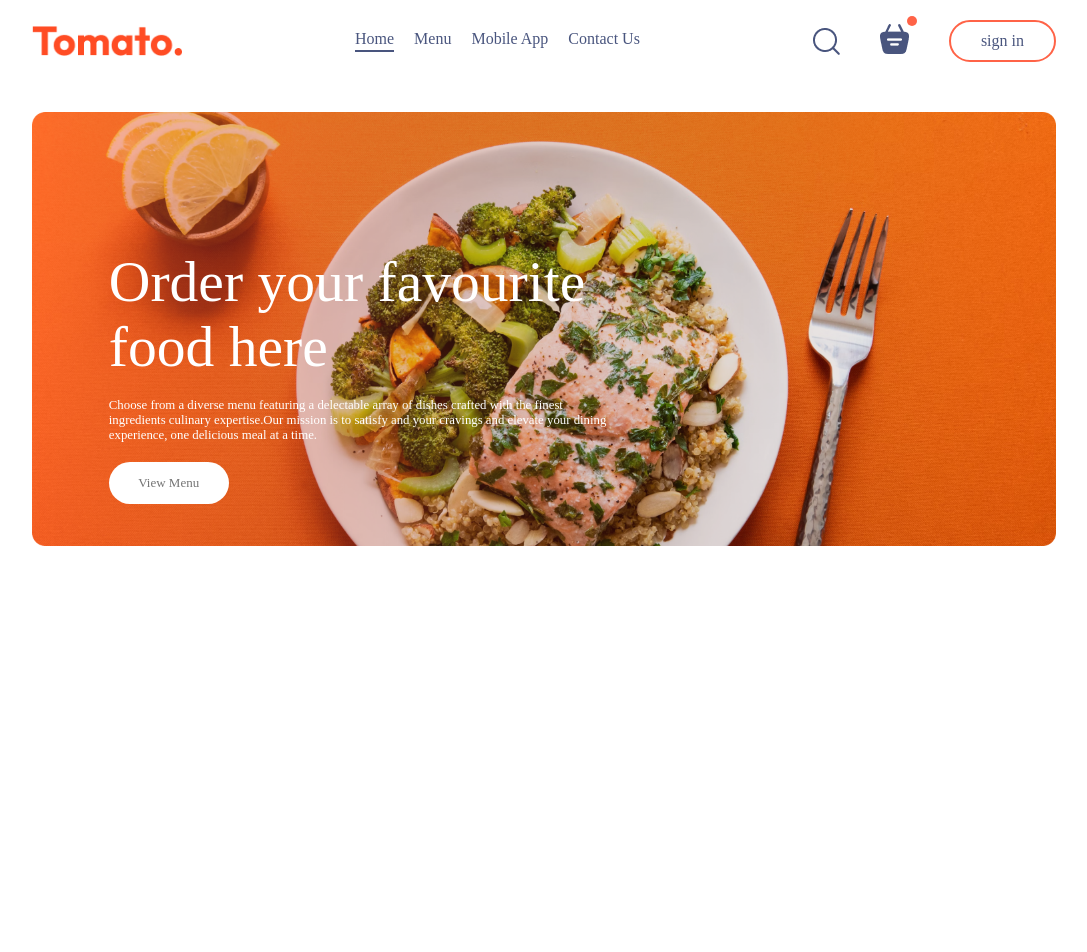
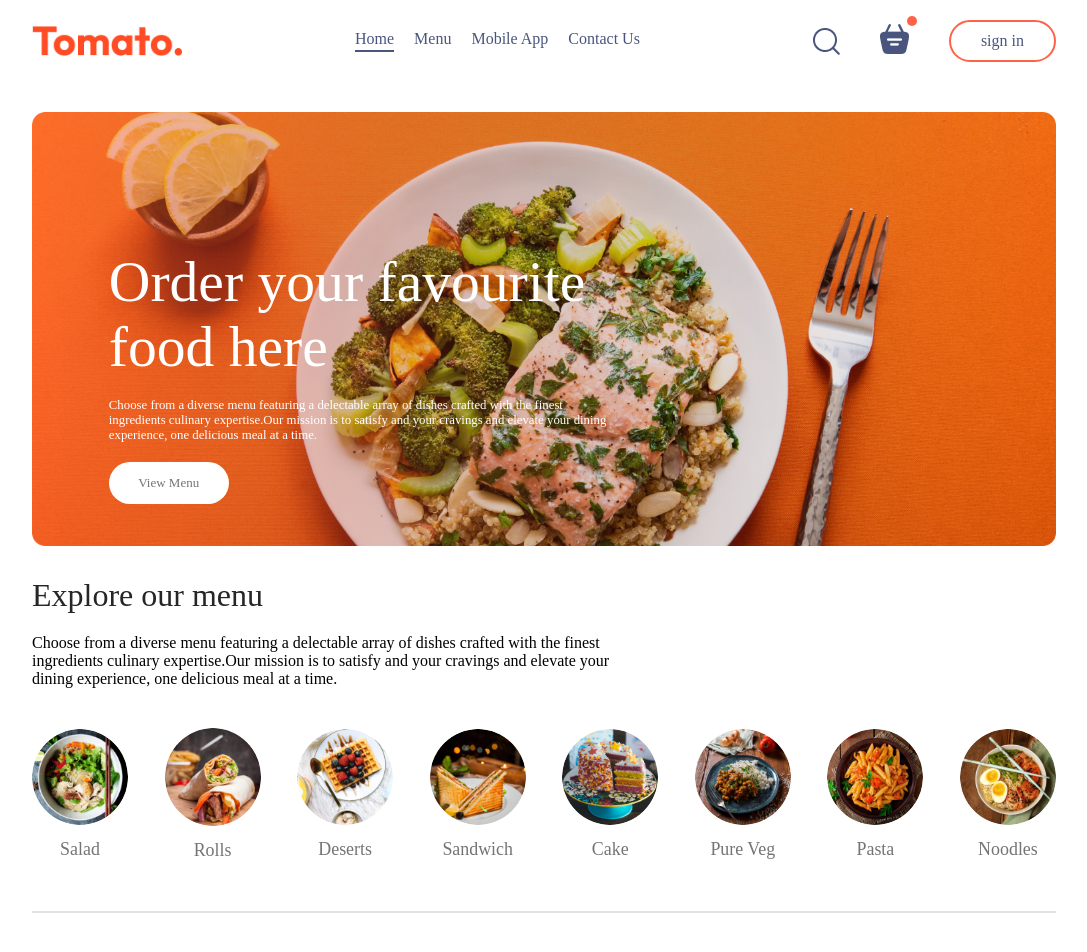
Before and after one commit to zlhshn/food_delivery, a React (Vite) app in the folder frontend/: page / in a window 1280 px wide. Shown: the top 952 px of the page, without its empty margins (96-1183 px from the left). Before the commit the page ends 800 px from the top, so only its background shows below. Built offline with nearby package versions, Linux system fonts and the light colour scheme.

Commit message:
feat: context structure and food items

```diff
--- a/frontend/src/components/ExplorerMenu/ExplorerMenu.css
+++ b/frontend/src/components/ExplorerMenu/ExplorerMenu.css
@@ -0,0 +1,54 @@
+.explore-menu {
+  display: flex;
+  flex-direction: column;
+  gap: 20px;
+}
+
+.explore-menu h1{
+    color: #262626;
+    font-weight: 500;
+}
+
+.explore-menu-text{
+    max-width: 60%;
+    columns: #808080;
+}
+
+.explore-menu-list{
+    display: flex;
+    justify-content: space-between;
+    align-items: center;
+    gap: 30px;
+    text-align: center;
+    margin: 20px 0;
+    overflow-x: scroll;
+}
+
+.explore-menu-list::-webkit-scrollbar{
+    display: none;
+}
+
+.explore-menu-list-item img{
+    width: 7.5vw;
+    min-width: 80px;
+    border-radius: 50%;
+    cursor: pointer;
+    transition: 0.2s;
+}
+.explore-menu-list-item p{
+    margin-top: 10px;
+    color: #747474;
+    font-size: max(1.4vw,16px);
+    cursor: pointer;
+}
+.explore-menu hr{
+    margin: 10px 0px;
+    height: 2px;
+    background-color: #e2e2e2;
+    border: none;
+}
+
+.explore-menu-list-item .active{
+    border: 4px solid tomato;
+    padding: 2px;
+}
--- a/frontend/src/components/ExplorerMenu/ExplorerMenu.jsx
+++ b/frontend/src/components/ExplorerMenu/ExplorerMenu.jsx
@@ -1,10 +1,38 @@
-import React from 'react'
-import "./ExplorerMenu.css"
+import React from "react";
+import "./ExplorerMenu.css";
+import { menu_list } from "../../assets/assets";
 
-const ExplorerMenu = () => {
+const ExplorerMenu = ({ category, setCategory }) => {
   return (
-    <div>ExplorerMenu</div>
-  )
-}
+    <div className="explore-menu" id="explore-menu">
+      <h1>Explore our menu</h1>
+      <p className="explore-menu-text">
+        Choose from a diverse menu featuring a delectable array of dishes
+        crafted with the finest ingredients culinary expertise.Our mission is to
+        satisfy and your cravings and elevate your dining experience, one
+        delicious meal at a time.
+      </p>
+      <div className="explore-menu-list">
+        {menu_list.map((item, index) => {
+          return (
+            <div
+              onClick={() =>
+                setCategory(prev =>
+                  prev === item.menu_name ? "All" : item.menu_name
+                )
+              }
+              key={index}
+              className="explore-menu-list-item"
+            >
+              <img className={category === item.menu_name? "active" : ""} src={item.menu_image} alt="" />
+              <p>{item.menu_name}</p>
+            </div>
+          );
+        })}
+      </div>
+      <hr />
+    </div>
+  );
+};
 
-export default ExplorerMenu
+export default ExplorerMenu;
--- /dev/null
+++ b/frontend/src/components/FoodDisplay/FoodDisplay.css
@@ -0,0 +1,16 @@
+.food-display{
+    margin-top: 30px;
+}
+
+.food-display h2{
+    font-size: max(2vw,24px);
+    font-weight: 600;
+}
+
+.food-display-list{
+    display: grid;
+    grid-template-columns: repeat(auto-fill,minmax(240px,1fr));
+    margin-top: 30px;
+    gap: 30px;
+    row-gap: 50px;
+}
--- /dev/null
+++ b/frontend/src/components/FoodDisplay/FoodDisplay.jsx
@@ -0,0 +1,33 @@
+import React, { useContext } from "react";
+import "./FoodDisplay.css";
+import { StoreContext } from "../../context/StoreContext";
+import FoodItem from "../FoodItem/FoodItem";
+
+const FoodDisplay = ({ category }) => {
+  const { food_list } = useContext(StoreContext);
+
+  return (
+    <div className="food-display" id="food-display">
+      <h2>Top dishes near you</h2>
+      <div className="food-display-list">
+        {food_list.map((item, index) => {
+          {
+            if ((category === "All" || category === item.category))
+              return (
+                <FoodItem
+                  key={index}
+                  id={item._id}
+                  name={item.name}
+                  description={item.description}
+                  price={item.price}
+                  image={item.image}
+                />
+              );
+          }
+        })}
+      </div>
+    </div>
+  );
+};
+
+export default FoodDisplay;
--- /dev/null
+++ b/frontend/src/components/FoodItem/FoodItem.css
@@ -0,0 +1,71 @@
+.food-item {
+  width: 100%;
+  margin: auto;
+  border-radius: 15px;
+  box-shadow: 0px 0px 10px #00000015;
+  transition: 0.3s;
+  animation: fadeIn 1s;
+}
+
+.food-item-image {
+  width: 100%;
+  border-radius: 15px 15px 0px 0px;
+}
+
+.food-item-info {
+  padding: 20px;
+}
+
+.food-item-name-rating {
+  display: flex;
+  justify-content: space-between;
+  align-items: center;
+  margin-bottom: 10px;
+}
+
+.food-item-name-rating p {
+  font-size: 20px;
+  font-weight: 500;
+}
+.food-item-name-rating img {
+  width: 70px;
+}
+.food-item-desc {
+  color: #676767;
+  font-size: 12px;
+}
+.food-item-price {
+  color: tomato;
+  font-size: 22px;
+  font-weight: 500;
+  margin: 10px 0px;
+}
+
+.food-item-img-container{
+    position: relative;
+}
+
+.food-item-img-container .add{
+position: absolute;
+width: 35px;
+bottom: 15px;
+right: 15px;
+cursor: pointer;
+border-radius: 50%;
+}
+
+.food-item-counter{
+    position: absolute;
+    bottom: 15px;
+    right: 15px;
+    display: flex;
+    align-items: center;
+    gap: 10px;
+    padding: 6px;
+    border-radius: 50px;
+    background-color: white;
+}
+
+.food-item-counter img{
+    width: 30px;
+}
--- /dev/null
+++ b/frontend/src/components/FoodItem/FoodItem.jsx
@@ -0,0 +1,50 @@
+import React, { useContext, useState } from "react";
+import "./FoodItem.css";
+import { assets } from "../../assets/assets";
+import { StoreContext } from "../../context/StoreContext";
+
+const FoodItem = ({ id, name, price, description, image }) => {
+
+
+  const { cartItems, setCartItems, addToCart, removeFromCart } =
+    useContext(StoreContext);
+  return (
+    <div className="food-item">
+      <div className="food-item-img-container">
+        <img className="food-item-image" src={image} alt="" />
+        {!cartItems[id] ? (
+          <img
+            className="add"
+            onClick={() => addToCart(id)}
+            src={assets.add_icon_white}
+            alt=""
+          />
+        ) : (
+          <div className="food-item-counter">
+            <img
+                 onClick={() => removeFromCart(id)}
+              src={assets.remove_icon_red}
+              alt=""
+            />
+            <p>{cartItems[id]}</p>
+            <img
+               onClick={() => addToCart(id)}
+              src={assets.add_icon_green}
+              alt=""
+            />
+          </div>
+        )}
+      </div>
+      <div className="food-item-info">
+        <div className="food-item-name-rating">
+          <p>{name}</p>
+          <img src={assets.rating_starts} alt="" />
+        </div>
+        <p className="food-item-desc">{description}</p>
+        <p className="food-item-price">${price}</p>
+      </div>
+    </div>
+  );
+};
+
+export default FoodItem;
--- /dev/null
+++ b/frontend/src/context/StoreContext.jsx
@@ -0,0 +1,42 @@
+import { createContext, useEffect, useState } from "react";
+import { food_list } from "../assets/assets";
+
+export const StoreContext = createContext(null);
+
+const StoreContextProvider = (props) => {
+
+const [cartItems,setCartItems] = useState({})
+
+const addToCart = (itemId)=>{
+    if(!cartItems[itemId]){
+        setCartItems((prev)=>({...prev,[itemId]:1}))
+        }
+        else{
+            setCartItems((prev)=>({...prev,[itemId]:prev[itemId]+1}))
+        }
+    }
+
+
+const removeFromCart =(itemId)=>{
+    setCartItems((prev)=>({...prev,[itemId]:prev[itemId]-1}))
+}
+
+useEffect(()=>{
+    // console.log(cartItems);
+},[cartItems])
+
+  const contextValue = {
+    food_list,
+    cartItems,
+    setCartItems,
+    addToCart,
+    removeFromCart
+  };
+  return (
+    <StoreContext.Provider value={contextValue}>
+      {props.children}
+    </StoreContext.Provider>
+  );
+};
+
+export default StoreContextProvider;
--- a/frontend/src/main.jsx
+++ b/frontend/src/main.jsx
@@ -1,11 +1,13 @@
-
 import { createRoot } from "react-dom/client";
 import App from "./App.jsx";
 import "./index.css";
-import {BrowserRouter} from  'react-router-dom';
+import { BrowserRouter } from "react-router-dom";
+import StoreContextProvider from "./context/StoreContext.jsx";
 
 createRoot(document.getElementById("root")).render(
   <BrowserRouter>
-    <App />
+    <StoreContextProvider>
+      <App />
+    </StoreContextProvider>
   </BrowserRouter>
 );
--- a/frontend/src/pages/Home/Home.jsx
+++ b/frontend/src/pages/Home/Home.jsx
@@ -1,11 +1,17 @@
-import React from "react";
+import React, { useState } from "react";
 import "./Home.css";
 import Header from "../../components/Header/Header";
+import ExplorerMenu from "../../components/ExplorerMenu/ExplorerMenu";
+import FoodDisplay from "../../components/foodDisplay/FoodDisplay";
 
 const Home = () => {
+  const [category, setCategory] = useState("All");
+
   return (
     <div>
       <Header />
+      <ExplorerMenu category={category} setCategory={setCategory} />
+      <FoodDisplay category={category}/>
     </div>
   );
 };
```
